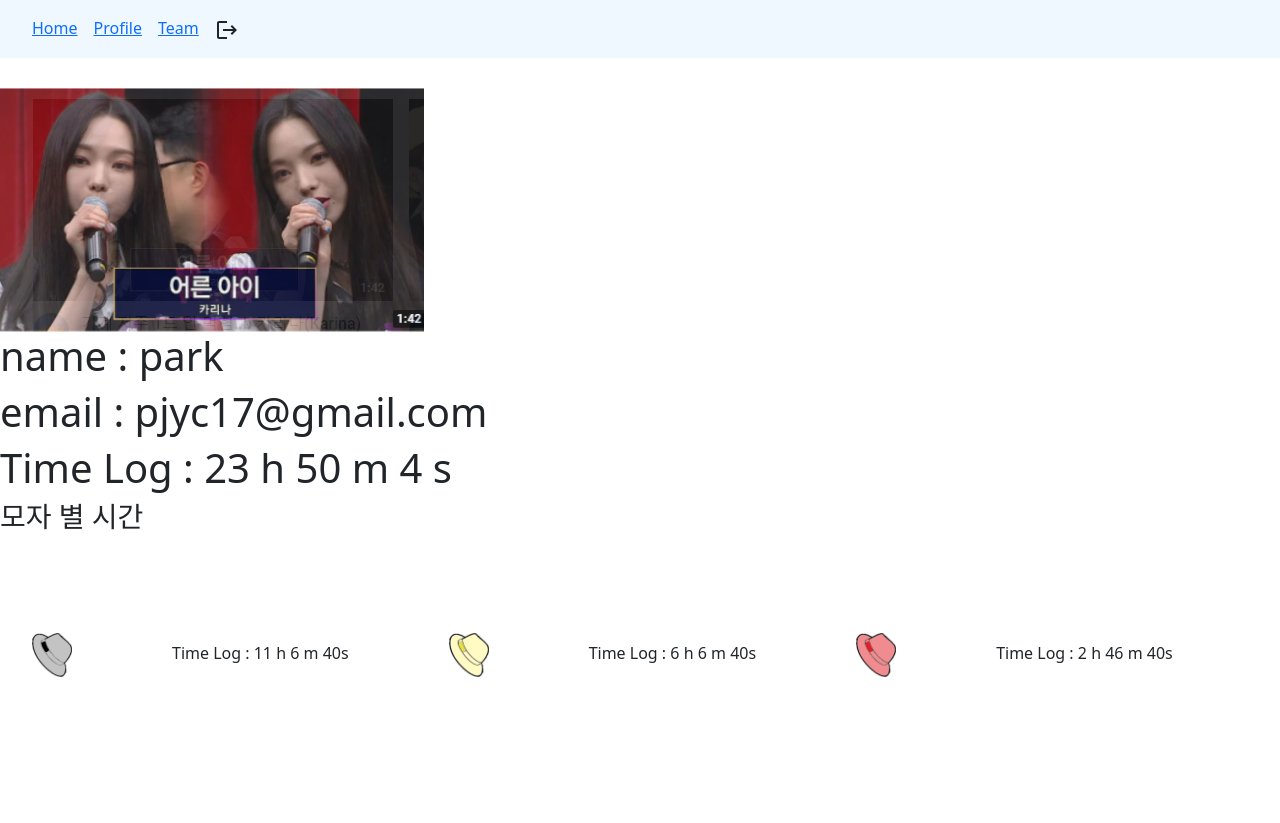
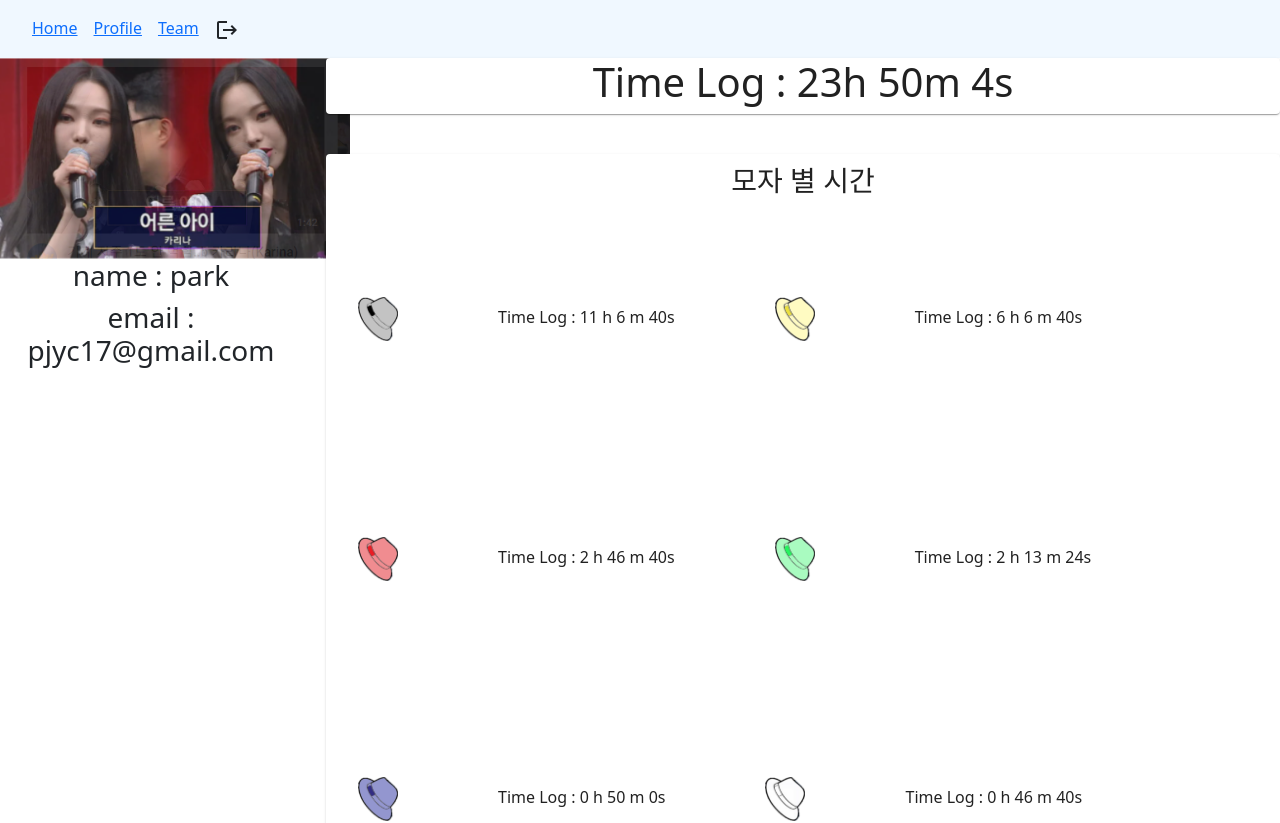
Before and after one commit to lactea94/beyondmeeting, a React (Create React App) app in the folder frontend/: page /profile in a window 1280 px wide. Shown: the top 823 px of the page. Built offline with nearby package versions, Linux system fonts and the light colour scheme.

Commit message:
STYLE: GRID & IMAGE SETTING

```diff
--- a/frontend/src/components/Profile.css
+++ b/frontend/src/components/Profile.css
@@ -32,3 +32,21 @@ li p{
 .profile-info {
   text-align: left;
 }
+.userInfo {
+  text-align: center;
+}
+
+.timeLog h1 {
+  text-align: center;
+}
+
+.Card h3 {
+  text-align: center;
+  padding-top: 10px;
+
+}
+
+img {
+  max-width: 350px;
+  height: auto !important;
+}
--- a/frontend/src/components/Profile.js
+++ b/frontend/src/components/Profile.js
@@ -1,4 +1,5 @@
 import { useState } from "react";
+import { Grid, Card } from '@mui/material';
 import './Profile.css';
 // https://studiomeal.com/archives/533
 export function Profile() {
@@ -39,8 +40,8 @@ export function Profile() {
 
   // css 좌측 길게 / 우측 상단 / 우측 하단 3파트로 나눠서 분류 (우측 하단이 중요(그래프 화))
   return (
-  <div className="container2">
-    <div className="profile-container">
+  <Grid container columnSpacing={3}>
+    <Grid item xs={3}>
       { userImg ? (
         <h1 className="profile-info">YOUR IMG IS HERE</h1>
       ) : (
@@ -50,21 +51,25 @@ export function Profile() {
       )
       }
       <div className="userInfo">
-        <h1>name : {user.name}</h1>
-        <h1>email : {user.email}</h1>
+        <h3>name : {user.name}</h3>
+        <h3>email : {user.email}</h3>
       </div>
-    </div>
-    <div className="logDetail">
-      <div className="timeLog">
-        <h1>Time Log : {calHour(speakTime) } h {calMin(speakTime)} m {calSec(speakTime)} s</h1>
-      </div>
-      <div>
-        <h3> 모자 별 시간 </h3>
-        <ul>
-          {numRender()}
-        </ul>
-      </div>
-    </div>
-  </div>
+    </Grid>
+    <Grid item container xs={9} rowSpacing={5}>
+      <Grid item xs={12}>
+          <Card className="timeLog">
+            <h1>Time Log : {calHour(speakTime)}h {calMin(speakTime)}m {calSec(speakTime)}s</h1>
+          </Card>
+      </Grid>
+      <Grid item xs={12}>
+        <Card className="Card">
+          <h3> 모자 별 시간 </h3>
+          <ul>
+            {numRender()}
+          </ul>
+        </Card>
+      </Grid>
+    </Grid>
+  </Grid>
   )
 };
```
